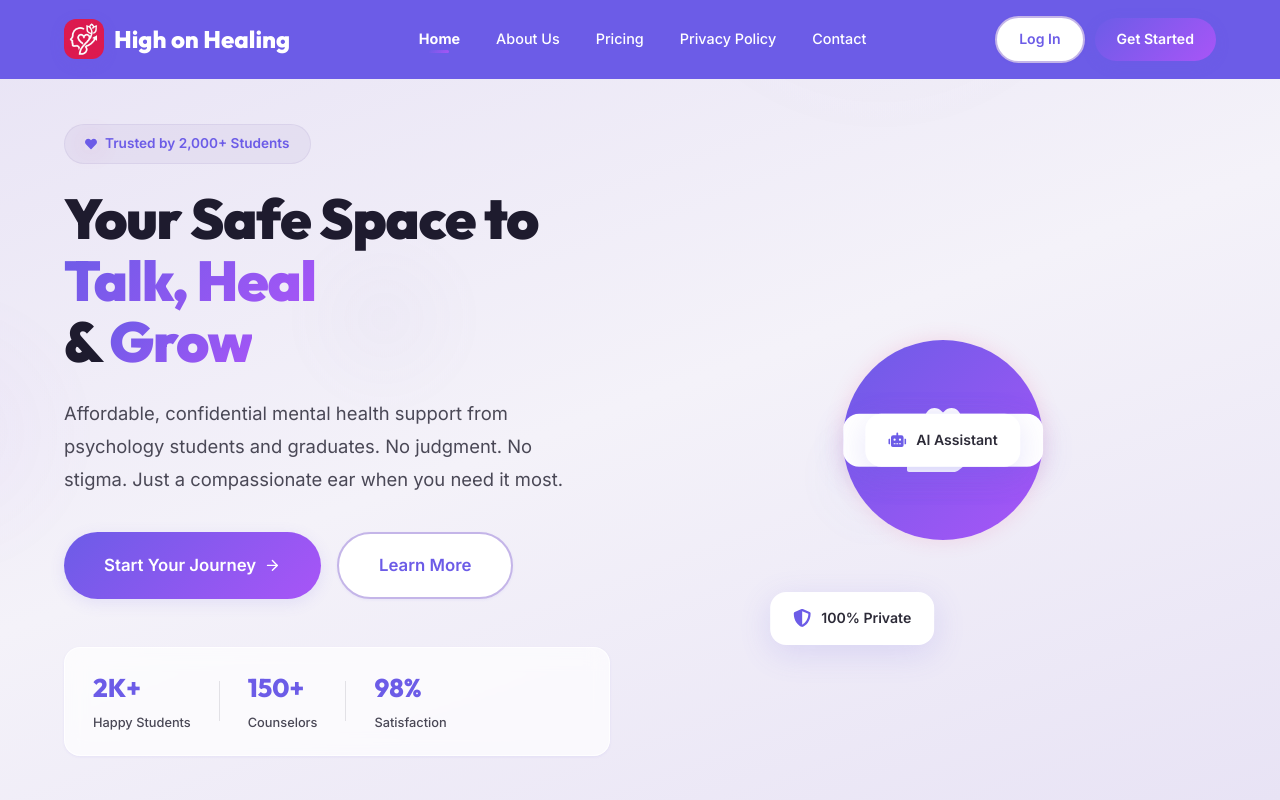
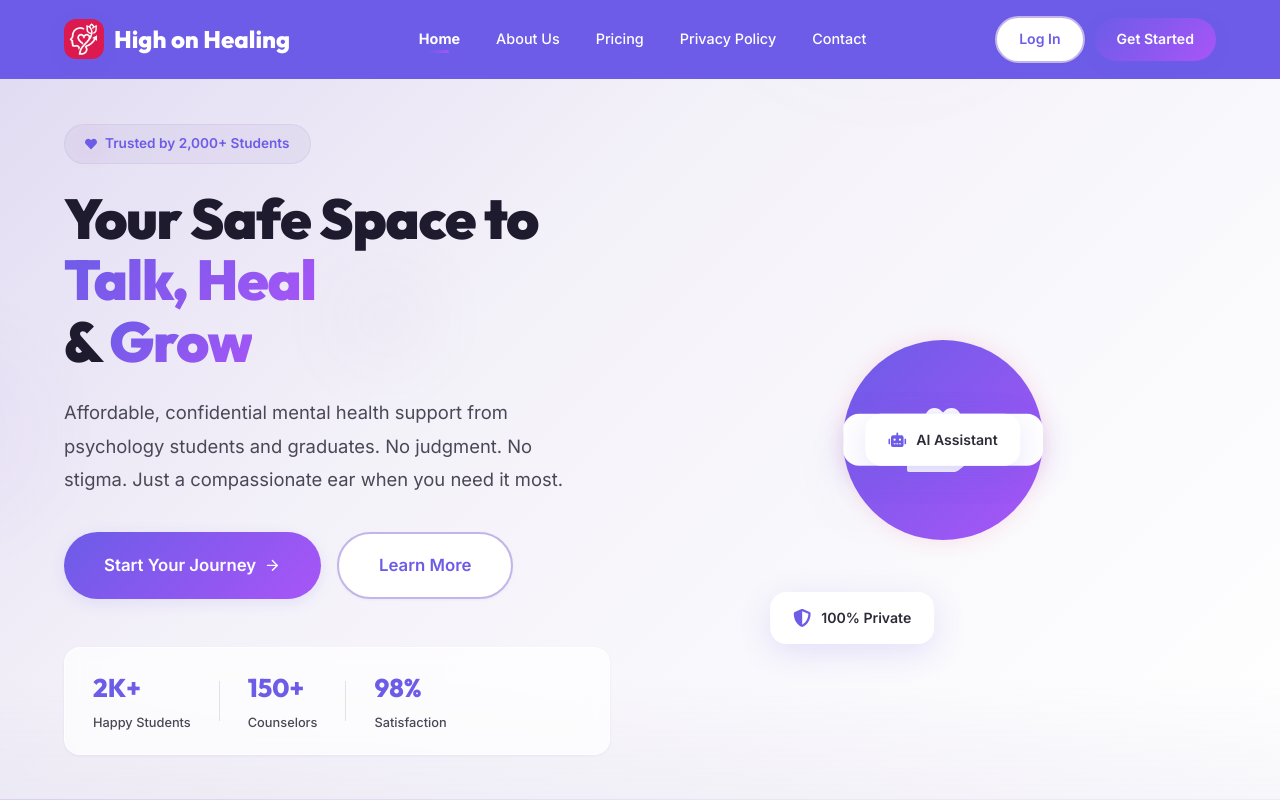
Before and after one commit to Shaheerali66/Mindcare, a React (Vite) app: page / in a window 1280 px wide. Shown: the top 800 px of the page. Built offline with nearby package versions, Linux system fonts and the light colour scheme.

Commit message:
UI: Enhance hero background purple intensity and add section separation

```diff
--- a/src/index.css
+++ b/src/index.css
@@ -27,7 +27,7 @@
   /* Gradients */
   --gradient-primary: linear-gradient(135deg, var(--purple-dark) 0%, var(--purple-bright) 100%);
   --gradient-soft: linear-gradient(135deg, var(--lavender-100) 0%, var(--white) 100%);
-  --gradient-hero: linear-gradient(160deg, #e8e3f5 0%, #f4f2f9 50%, #e8e3f5 100%);
+  --gradient-hero: linear-gradient(135deg, #e0d9f2 0%, #f4f2f9 40%, #ffffff 100%);
   --gradient-card: linear-gradient(145deg, rgba(255,255,255,1) 0%, rgba(252,251,254,1) 100%);
   --gradient-glass: linear-gradient(135deg, rgba(255,255,255,0.7) 0%, rgba(255,255,255,0.4) 100%);
   --gradient-cta: linear-gradient(135deg, var(--purple-dark) 0%, var(--purple-bright) 100%);
--- a/src/pages/HomePage.css
+++ b/src/pages/HomePage.css
@@ -7,6 +7,18 @@
   position: relative;
   overflow: hidden;
   padding-top: 80px;
+  border-bottom: 1px solid rgba(155, 142, 196, 0.1);
+}
+
+.hero::after {
+  content: '';
+  position: absolute;
+  bottom: 0;
+  left: 0;
+  right: 0;
+  height: 120px;
+  background: linear-gradient(to top, rgba(155, 142, 196, 0.08), transparent);
+  pointer-events: none;
 }
 
 .hero__bg-shapes {
```
